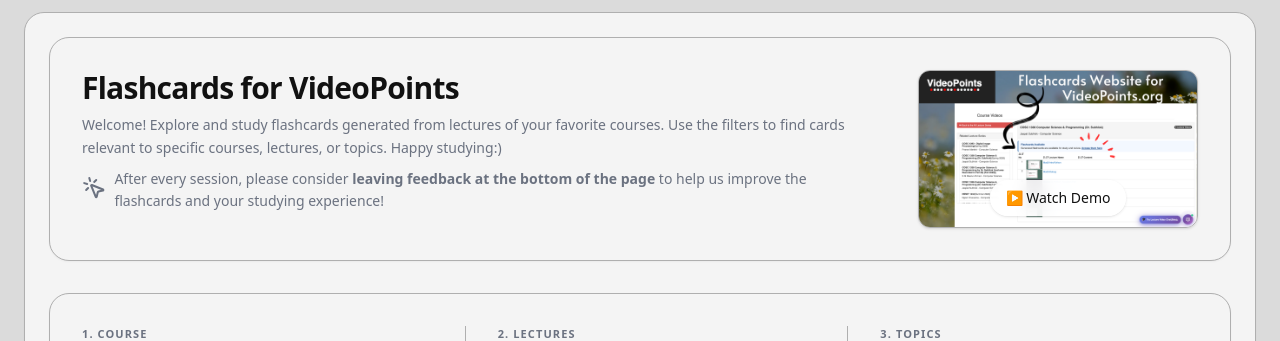
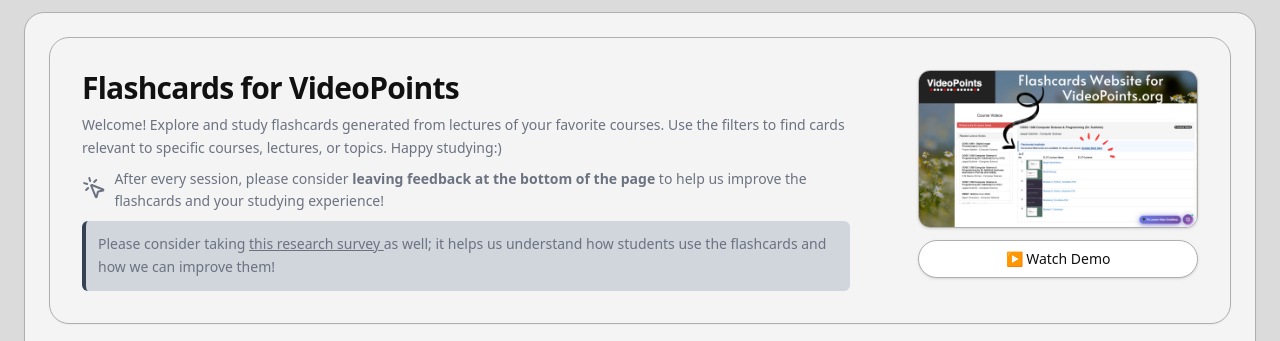
Before and after one commit to naumiaparanji/seniorhonorsthesis, a Next.js app: page / in a window 1280 px wide. Shown: the part 139-480 px from the top of the page. Built offline with nearby package versions, Linux system fonts and the light colour scheme; no server answers; the database is empty.

Commit message:
adding survey link

```diff
--- a/components/StudyViewHero.tsx
+++ b/components/StudyViewHero.tsx
@@ -19,27 +19,26 @@
             <span> After every session, please consider{" "} <strong>leaving feedback at the bottom of the page</strong>{" "}
             to help us improve the flashcards and your studying experience! </span>
           </p>
+
+          <p className="ui-muted text-sm leading-relaxed bg-gray-300 p-3 rounded-md border-l-4 border-gray-700">
+          Please consider taking{' '}
+          <a
+            href="https://docs.google.com/forms/d/e/1FAIpQLSdI8OU_1fhDBZsmxIWz0VIbRyHB-wrRkMMPVZfWfakOH02WqA/viewform?usp=header"
+            target="_blank"  rel="noopener noreferrer"  className="underline font-medium text-black-1000" >
+            this research survey </a>
+          {' '}as well; it helps us understand how students use the flashcards and how we can improve them!
+          </p>
             </div>
 
-        <div className="flex md:flex-col items-start md:items-end">
+        <div className="flex flex-col items-center md:items-end w-full md:w-[280px] gap-3">
         <a
-            href="https://youtu.be/l2PbtwJFdFA"
-            target="_blank"
-            rel="noopener noreferrer"
-            className="group relative block w-full md:w-[280px]"
-        >
-            <img
-            src="/ThumbnailDemoVideo.png"
-            alt="Demo video thumbnail"
-            className="w-full h-auto rounded-xl border border-[var(--border)] shadow-sm group-hover:opacity-90 transition"
-            />
-
-            {/* Optional overlay button */}
-            <div className="absolute inset-0 flex items-end justify-center pb-3">
-            <span className="bg-white/90 backdrop-blur px-4 py-2 rounded-full text-sm font-medium shadow group-hover:scale-105 transition">
-                ▶ Watch Demo
-            </span>
-            </div>
+            href="https://youtu.be/l2PbtwJFdFA" target="_blank" rel="noopener noreferrer" className="group block w-full"  >
+            <img src="/ThumbnailDemoVideo.png" alt="Demo video thumbnail" className="w-full h-auto rounded-xl border border-[var(--border)] shadow-sm group-hover:opacity-90 transition"/>
+        </a>
+        <a
+            href="https://youtu.be/l2PbtwJFdFA" target="_blank" rel="noopener noreferrer" className="w-full flex justify-center bg-white border border-[var(--border)] px-4 py-2
+            rounded-full text-sm font-medium shadow hover:bg-gray-50 hover:scale-105 transition">
+            ▶ Watch Demo
         </a>
         </div>
       </div>
```
